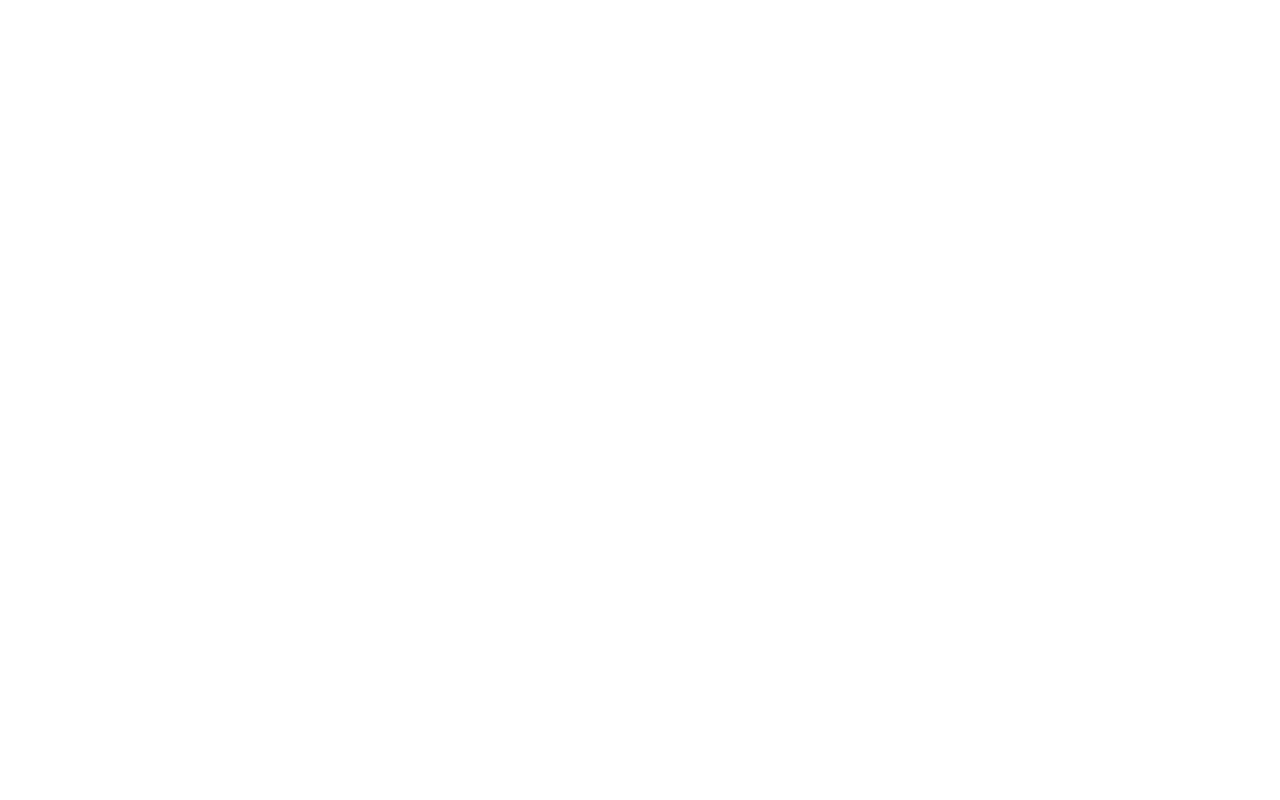
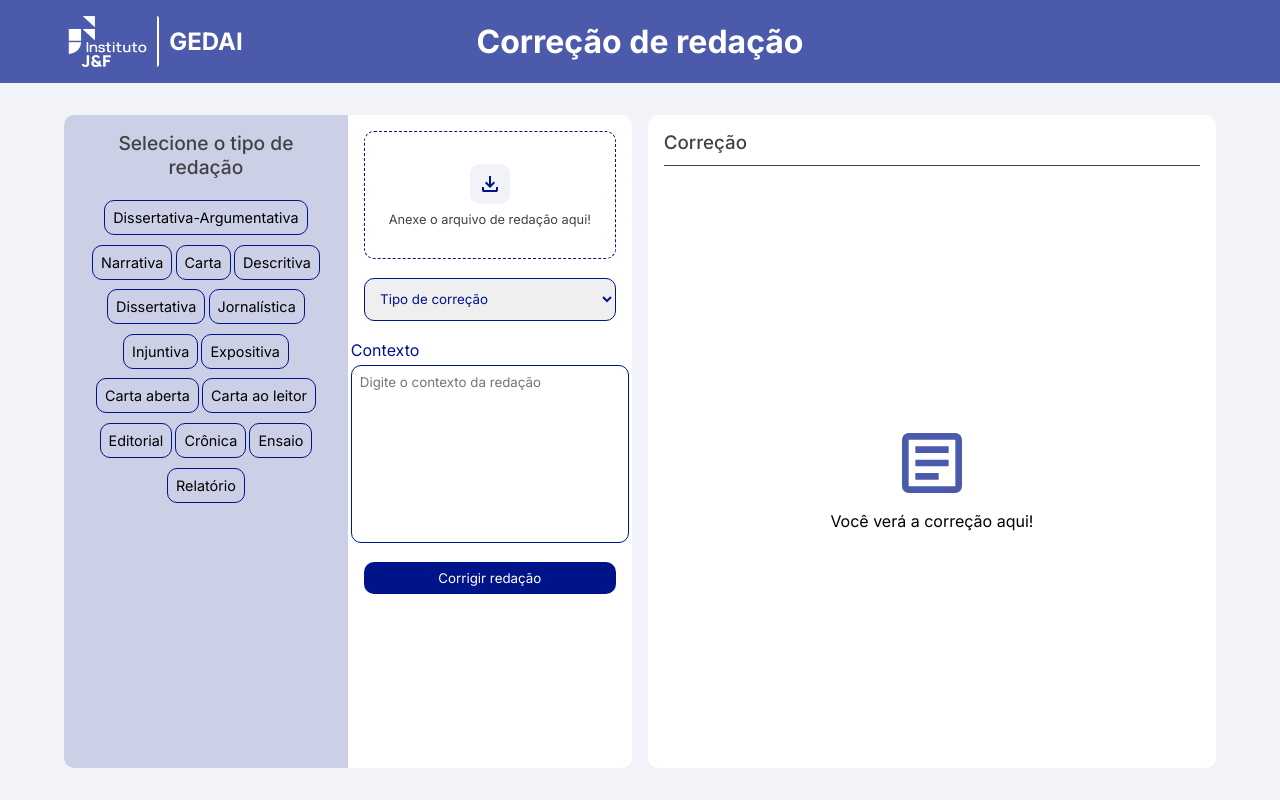
Before and after one commit to gedaijef/Front-Correcao-Redacao, a plain HTML site: page index.html in a window 1280 px wide. Drawn offline with Linux system fonts and the light colour scheme.

Commit message:
Finalizando front

```diff
--- /dev/null
+++ b/css/index.css
@@ -0,0 +1,219 @@
+@import url('https://fonts.googleapis.com/css2?family=Inter:ital,opsz,wght@0,14..32,100..900;1,14..32,100..900&display=swap');
+
+:root {
+    --fundo: #F2F3F9;
+    --azul25: #CCD0E7;
+    --azul50: #8089C4;
+    --azul75: #4C5AAC;
+    --azul100: #001489;
+    --preto: #414242;
+}
+
+* {
+    margin: 0;
+    padding: 0;
+    box-sizing: border-box;
+    font-family: 'Inter', sans-serif;
+    user-select: none;
+}
+
+body {
+    background-color: var(--fundo);
+    height: 100vh;
+    display: flex;
+    flex-direction: column;
+}
+
+header {
+    display: grid;
+    grid-template-columns: 1fr auto 1fr;
+    background-color: var(--azul75);
+    width: 100%;
+    padding: 1rem 1.25rem;
+    align-items: center;
+    flex-grow: 0;
+    transition: background-color 0.3s, backdrop-filter 0.3s;
+}
+
+#logos {
+    display: flex;
+    align-items: center;
+    margin-left: 3rem;
+}
+
+#logo-instituto {
+    height: 3.2rem;
+    width: 5.7rem;
+    border-right: 2px solid white;
+    padding-right: 10px;
+    margin-right: 10px;
+    border-radius: 2.4px;
+}
+
+.logo a {
+    text-decoration: none;
+    color: #fff;
+}
+
+header>h1 {
+    color: white;
+}
+
+main {
+    display: flex;
+    margin-inline: 4rem;
+    margin-block: 2rem;
+    gap: 1rem;
+    height: 100%;
+}
+
+#opcoes {
+    display: flex;
+    width: 50%;
+    background-color: white;
+    border-radius: 0.625rem;
+}
+
+#tipo-redacao {
+    background-color: var(--azul25);
+    padding: 1rem;
+    width: 50%;
+    border-radius:  0.625rem 0 0  0.625rem;
+}
+
+#tipo-redacao>h3 {
+    color: var(--preto);
+    text-align: center;
+    font-size: 1.2em;
+    font-weight: 500;
+}
+
+#container-opc-tipo-redacao {
+    margin-top: 1.3rem;
+    display: flex;
+    flex-wrap: wrap;
+    row-gap: .6em;
+    column-gap: .2rem;
+    justify-content: center;
+}
+
+.opc-tipo-redacao {
+    border: 1px solid var(--azul100);
+    border-radius: 10px;
+    padding: .5rem;
+    font-size: .9em;
+    background-color: transparent;
+    cursor: pointer;
+    transition: background-color 0.3s;
+}
+
+.opc-tipo-redacao:hover {
+    background-color: var(--azul50);
+}
+
+
+#redacao-bruta {
+    padding: 1rem;
+    width: 50%;
+}
+
+#form {
+    display: flex;
+    flex-direction: column;
+    align-items: center;
+    gap: 1.2rem;
+}
+
+.input {
+    max-width: 190px;
+    display: none;
+}
+
+.labelFile {
+    display: flex;
+    flex-direction: column;
+    justify-content: center;
+    gap: .5rem;
+    height: 8rem;
+    border-radius: 0.625rem;
+    border: .1rem dashed var(--azul100);
+    align-items: center;
+    text-align: center;
+    padding: .5rem;
+    font-size: .8rem;
+    width: 100%;
+    color: var(--preto);
+    cursor: pointer;
+}
+
+#icone-download {
+    background-color: var(--fundo);
+    border-radius: 0.625rem;
+    padding: .5rem;
+    color: var(--azul100);
+}
+
+#tipo-correcao {
+    border: .1rem solid var(--azul100);
+    border-radius: 0.625rem;
+    padding: .7rem;
+    color: var(--azul100);
+    width: 100%;
+    cursor: pointer;
+}
+
+#container-contexto {
+    display: flex;
+    flex-direction: column;
+    row-gap: .3rem;
+}
+
+#container-contexto label {
+    color: var(--azul100);
+}
+
+#container-contexto textarea {
+    border: .1rem solid var(--azul100);
+    padding: .5rem;
+    resize: none;
+    border-radius: 0.625rem;
+}
+
+#btn-corrigir {
+    width: 100%;
+    border-radius: 0.625rem;
+    padding: .5rem;
+    background-color: var(--azul100);
+    color: white;
+    outline: none;
+    border: none;
+}
+
+#correcao {
+    width: 50%;
+    background-color: white;
+    border-radius: 0.625rem;
+    padding: 1rem;
+}
+
+#correcao h3 {
+    color: var(--preto);
+    width: 100%;
+    padding-bottom: .7rem;
+    font-weight: 500;
+    border-bottom: 1px solid var(--preto);
+}
+
+#icone-article {
+    height: 5rem;
+    gap: .5rem;
+}
+
+#texto-corrigido {
+    display: flex;
+    flex-direction: column;
+    align-items: center;
+    justify-content: center;
+    height: 100%;
+    gap: .5rem;
+}
--- a/index.html
+++ b/index.html
@@ -1,11 +1,74 @@
 <!DOCTYPE html>
 <html lang="pt-br">
+
 <head>
     <meta charset="UTF-8">
     <meta name="viewport" content="width=device-width, initial-scale=1.0">
     <title>Correção de redação</title>
+    <link rel="stylesheet" href="css/index.css">
 </head>
+
 <body>
+    <header>
+        <div id="logos">
+            <img src="img/Logo-J_F.webp" alt="Logo institutojef" id="logo-instituto">
+            <h2 class="logo"><a href="gedaijef.com" target="_blank">GEDAI</a></h2>
+        </div>
+        <h1>Correção de redação</h1>
+    </header>
+    <main>
+        <div id="opcoes">
+            <div id="tipo-redacao">
+                <h3>Selecione o tipo de redação</h3>
+                <section id="container-opc-tipo-redacao">
+                    <button class="opc-tipo-redacao">Dissertativa-Argumentativa</button>
+                    <button class="opc-tipo-redacao">Narrativa</button>
+                    <button class="opc-tipo-redacao">Carta</button>
+                    <button class="opc-tipo-redacao">Descritiva</button>
+                    <button class="opc-tipo-redacao">Dissertativa</button>
+                    <button class="opc-tipo-redacao">Jornalística</button>
+                    <button class="opc-tipo-redacao">Injuntiva</button>
+                    <button class="opc-tipo-redacao">Expositiva</button>
+                    <button class="opc-tipo-redacao">Carta aberta</button>
+                    <button class="opc-tipo-redacao">Carta ao leitor</button>
+                    <button class="opc-tipo-redacao">Editorial</button>
+                    <button class="opc-tipo-redacao">Crônica</button>
+                    <button class="opc-tipo-redacao">Ensaio</button>
+                    <button class="opc-tipo-redacao">Relatório</button>
+                </section>
+            </div>
+            <div id="redacao-bruta">
+                <form id="form">
+                    <label for="file" class="labelFile">
+                        <img id="icone-download" src="img/icone-download.svg" alt="ícone de download">
+                        <p>Anexe o arquivo de redação aqui!</p>
+                    </label>
+                    <input class="input" name="text" id="file" type="file" />
 
+                    <select name="" id="tipo-correcao">
+                        <option value="" selected hidden>Tipo de correção</option>
+                        <option value="">Gramática</option>
+                        <option value="">Pontuação</option>
+                    </select>
+
+                    <div id="container-contexto">
+                        <label for="contexto-textarea">Contexto</label>
+                        <textarea name="contexto-textarea" cols="30" rows="10"
+                            placeholder="Digite o contexto da redação"></textarea>
+                    </div>
+                    <input type="submit" id="btn-corrigir" value="Corrigir redação">
+                </form>
+            </div>
+        </div>
+        <div id="correcao">
+            <h3>Correção</h3>
+            <div id="texto-corrigido">
+                <img src="img/icone-article.svg" alt="" id="icone-article">
+
+                <p>Você verá a correção aqui!</p>
+            </div>
+        </div>
+    </main>
 </body>
+
 </html>
```
Also changed, not shown: img/Logo-J_F.webp (added), img/icone-article.svg (added), img/icone-download.svg (added).
